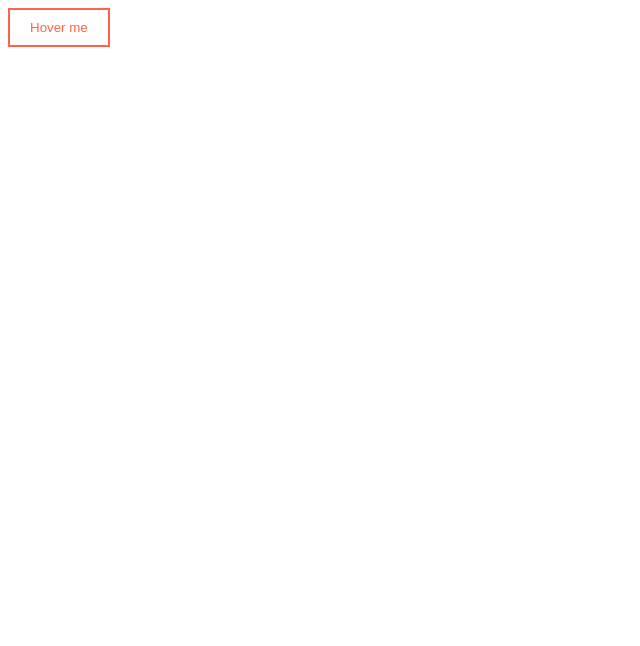
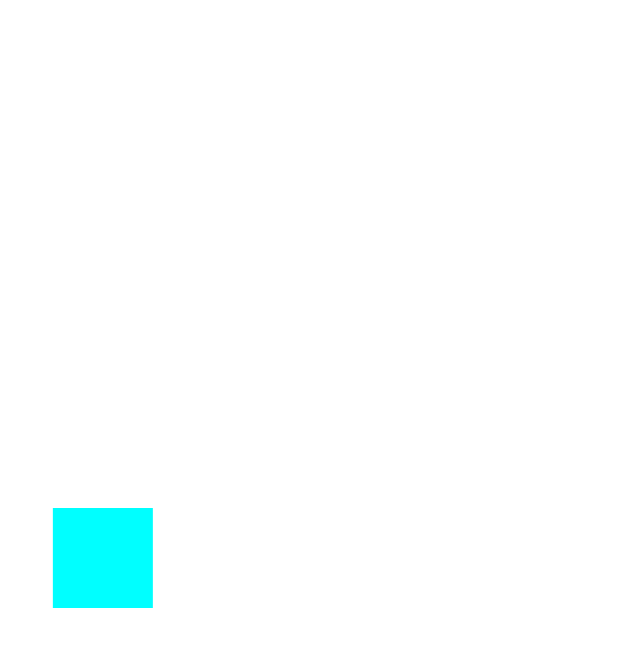
Before and after one commit to mahmud035/Level-2-Frontend-Track-All-Modules, a React (Vite) app in the folder 6. Intro to Web Animations (Basic CSS + JS Animations)/animation/: page / in a window 1280 px wide. Shown: the top 646 px of the page, without its empty margins (0-640 px from the left). Built offline with nearby package versions, Linux system fonts and the light colour scheme.

Commit message:
6-5 CSS Animation Recap

```diff
--- a/6. Intro to Web Animations (Basic CSS + JS Animations)/animation/src/App.css
+++ b/6. Intro to Web Animations (Basic CSS + JS Animations)/animation/src/App.css
@@ -1,35 +1,29 @@
-.btn {
-  border: 2px solid tomato;
-  color: tomato;
-  padding: 10px 20px;
-  background-color: transparent;
-  transition: all 0.5s ease-in-out;
-  position: relative;
-  overflow: hidden;
+.box {
+  height: 100px;
+  width: 100px;
+  background-color: aqua;
+  animation-name: moving;
+  animation-duration: 3s;
+  animation-timing-function: ease;
+  animation-iteration-count: infinite;
+  animation-direction: alternate;
+  /* animation-fill-mode: forwards; */
 }
 
-.btn::after {
-  content: '';
-  height: 100%;
-  width: 100%;
-  background-color: tomato;
-  position: absolute;
-  top: 0;
-  right: 0;
-  transition: all 0.5s ease-in-out;
-  transform: translateX(100px);
-  /* transform: scaleX(0); */
-  /* transform: scaleY(0); */
-  z-index: -1;
+@keyframes moving {
+  0% {
+    transform: translate(0);
+  }
+  25% {
+    transform: translate(500px);
+  }
+  50% {
+    transform: translate(500px, 500px);
+  }
+  75% {
+    transform: translate(0px, 500px);
+  }
+  100% {
+    transform: translate(0px, 0px);
+  }
 }
-
-.btn:hover {
-  transform: scale(1.05);
-  color: white;
-}
-
-.btn:hover::after {
-  transform: translateX(0px);
-  /* transform: scaleX(1); */
-  /* transform: scaleY(1); */
-}
--- a/6. Intro to Web Animations (Basic CSS + JS Animations)/animation/src/App.tsx
+++ b/6. Intro to Web Animations (Basic CSS + JS Animations)/animation/src/App.tsx
@@ -3,7 +3,7 @@
 function App() {
   return (
     <div className="main">
-      <button className="btn">Hover me</button>
+      <div className="box"></div>
     </div>
   );
 }
```
